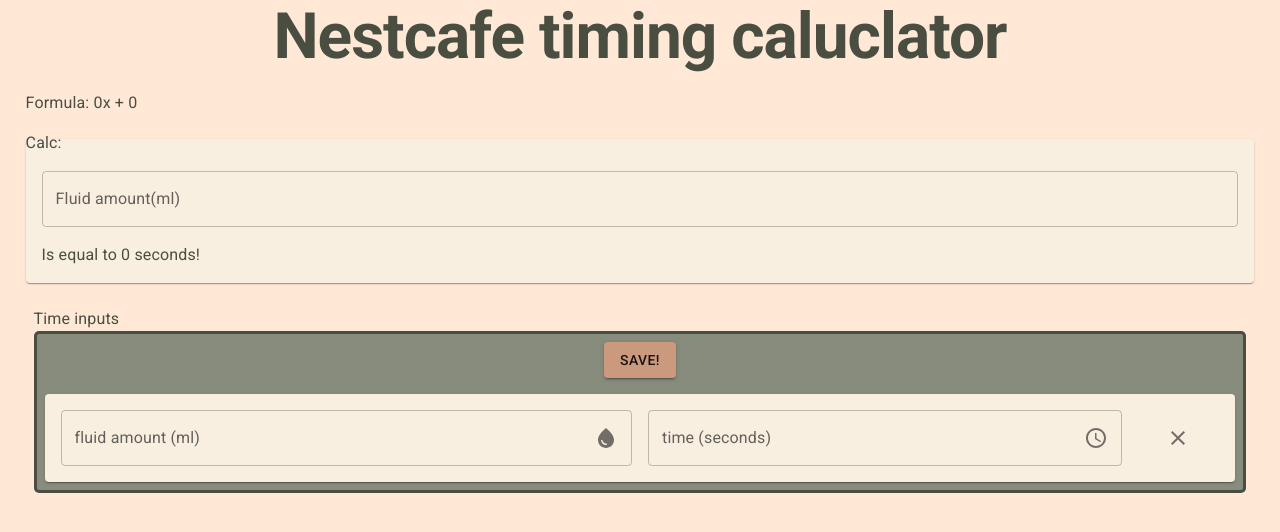
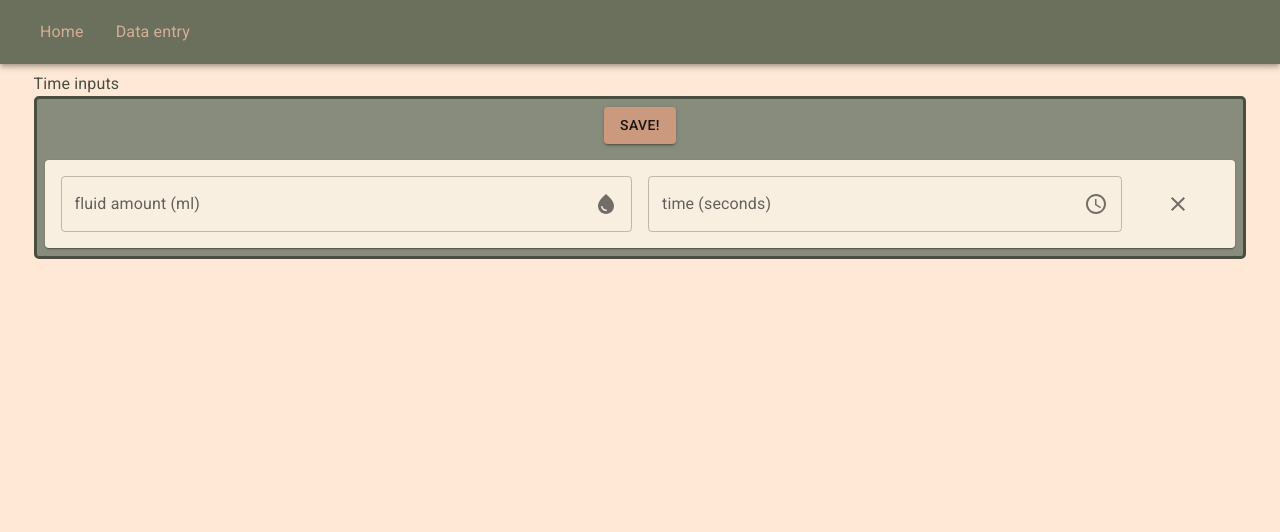
Before and after one commit to TomTom2028/nestcafe-calculator, a React (Vite) app: page /data-entry in a window 1280 px wide. Shown: the top 532 px of the page. Built offline with nearby package versions, Linux system fonts and the light colour scheme.

Commit message:
added router in order to do routing

```diff
--- a/package.json
+++ b/package.json
@@ -17,6 +17,7 @@
     "@mui/material": "^5.14.4",
     "react": "^18.2.0",
     "react-dom": "^18.2.0",
+    "react-router-dom": "^6.15.0",
     "uuidv4": "^6.2.13"
   },
   "devDependencies": {
--- a/src/App.tsx
+++ b/src/App.tsx
@@ -1,38 +1,12 @@
-import DataPointInputList from "./components/DataPointInputList.tsx";
-import {Grid, Typography} from "@mui/material";
-import AppLayout from "./layouts/AppLayout.tsx";
-import MLTimeConverter from "./components/MLTimeConverter.tsx";
-import {useCoffeeFormula} from "./context/CoffeeDataContext.tsx";
+import {RouterProvider} from "react-router-dom";
+import router from "./router.tsx";
+
 
 
 function App() {
-    const formulaData = useCoffeeFormula();
 
   return (
-      <AppLayout>
-          <Grid container spacing={2}>
-              <Grid item xs={12}>
-                  <Typography
-                      align="center"
-                      variant="h1"
-                      sx={{
-                          fontWeight: 'bold',
-                          fontSize  : 'calc(1.5rem + 5vmin)',
-                      }}
-                  >Nestcafe timing caluclator</Typography>
-              </Grid>
-              <Grid item xs={12}>
-                  <Typography>Formula: {formulaData.a}x + {formulaData.b}</Typography>
-              </Grid>
-              <Grid item xs={12}>
-                  <MLTimeConverter/>
-              </Grid>
-              <Grid item xs={12}>
-                  <DataPointInputList/>
-              </Grid>
-          </Grid>
-      </AppLayout>
-
+      <RouterProvider router={router}/>
   )
 }
 
--- /dev/null
+++ b/src/components/Navbar.tsx
@@ -0,0 +1,18 @@
+import {AppBar, MenuItem, Toolbar, Typography} from "@mui/material";
+import {useNavigate} from "react-router-dom";
+
+export default function Navbar() {
+    const navigate = useNavigate();
+    return (
+        <AppBar position="sticky">
+            <Toolbar>
+                <MenuItem onClick={() => navigate('/')}>
+                    <Typography textAlign="center" color="secondary.light">Home</Typography>
+                </MenuItem>
+                <MenuItem onClick={() => navigate('/data-entry')}>
+                    <Typography textAlign="center" color="secondary.light">Data entry</Typography>
+                </MenuItem>
+            </Toolbar>
+        </AppBar>
+    )
+}
--- a/src/layouts/AppLayout.tsx
+++ b/src/layouts/AppLayout.tsx
@@ -1,15 +1,19 @@
 import {ReactNode} from "react";
 import {Box} from "@mui/material";
+import Navbar from "../components/Navbar.tsx";
 
 export default function AppLayout({children}: { children: ReactNode }) {
     return (
+        <>
+            <Navbar/>
             <Box
                 sx={{
                     marginLeft : '2vw',
-                marginRight: '2vw'
+                    marginRight: '2vw',
                 }}
             >
                {children}
             </Box>
+        </>
     )
 }
--- /dev/null
+++ b/src/pages/DataEntryPage.tsx
@@ -0,0 +1,10 @@
+import {Box} from "@mui/material";
+import DataPointInputList from "../components/DataPointInputList.tsx";
+
+export default function DataEntryPage() {
+    return (
+        <Box>
+            <DataPointInputList/>
+        </Box>
+    )
+}
--- /dev/null
+++ b/src/pages/IndexPage.tsx
@@ -0,0 +1,32 @@
+import {useCoffeeFormula} from "../context/CoffeeDataContext.tsx";
+import {Grid, Typography} from "@mui/material";
+import MLTimeConverter from "../components/MLTimeConverter.tsx";
+import DataPointInputList from "../components/DataPointInputList.tsx";
+
+function IndexPage() {
+    const formulaData = useCoffeeFormula();
+
+    return (
+        <Grid container spacing={2}>
+            <Grid item xs={12}>
+                <Typography
+                    align="center"
+                    variant="h1"
+                    sx={{
+                        fontWeight: 'bold',
+                        fontSize  : 'calc(1.5rem + 5vmin)',
+                    }}
+                >Nestcafe timing caluclator</Typography>
+            </Grid>
+            <Grid item xs={12}>
+                <Typography>Formula: {formulaData.a}x + {formulaData.b}</Typography>
+            </Grid>
+            <Grid item xs={12}>
+                <MLTimeConverter/>
+            </Grid>
+        </Grid>
+
+    )
+}
+
+export default IndexPage
--- /dev/null
+++ b/src/router.tsx
@@ -0,0 +1,17 @@
+import {createBrowserRouter, createRoutesFromElements, Outlet, Route} from "react-router-dom";
+import AppLayout from "./layouts/AppLayout.tsx";
+import IndexPage from "./pages/IndexPage.tsx";
+import DataEntryPage from "./pages/DataEntryPage.tsx";
+
+const router = createBrowserRouter(
+    createRoutesFromElements(
+        <>
+            <Route element={<AppLayout><Outlet/></AppLayout>}>
+                <Route path={"/"} element={<IndexPage/>}/>
+                <Route path={"/data-entry"} element={<DataEntryPage/>}/>
+            </Route>
+        </>
+    )
+)
+
+export default router;
```
Also changed, not shown: 1 other file (tests, documents, lock files or other folders). Lines whose indentation alone changed are shown as unchanged.
